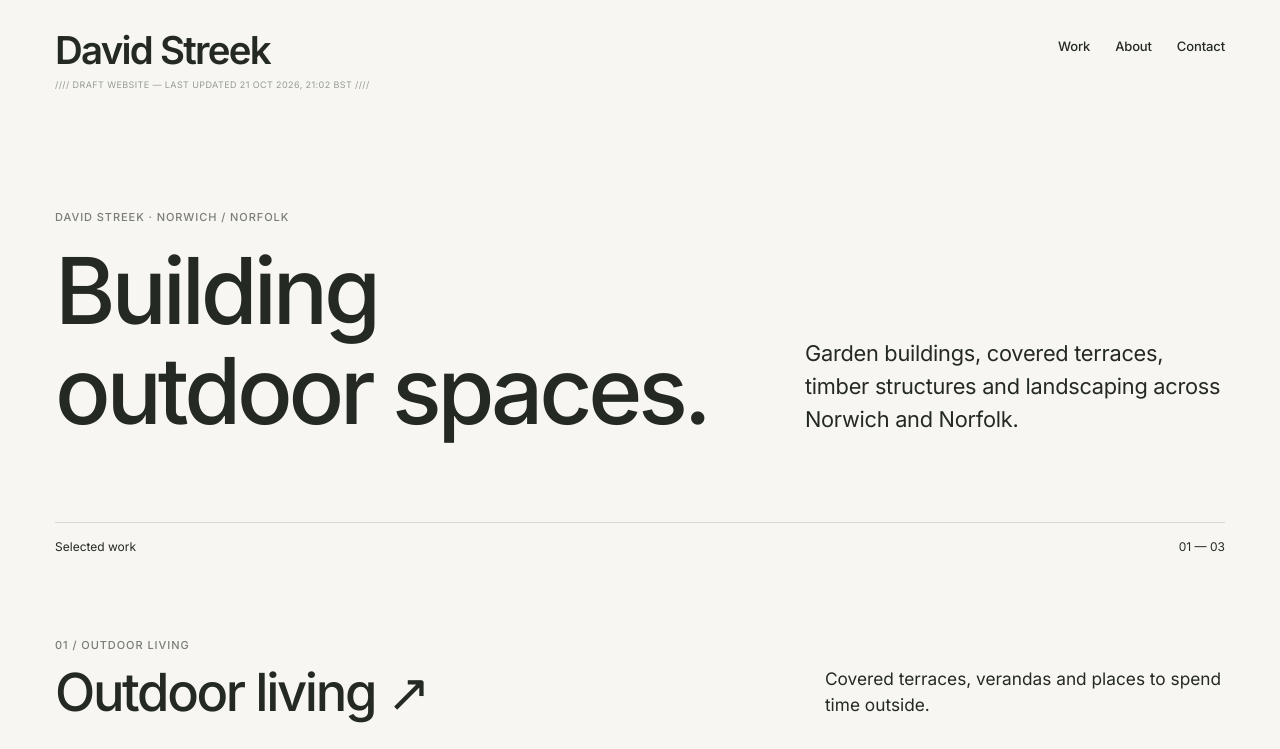
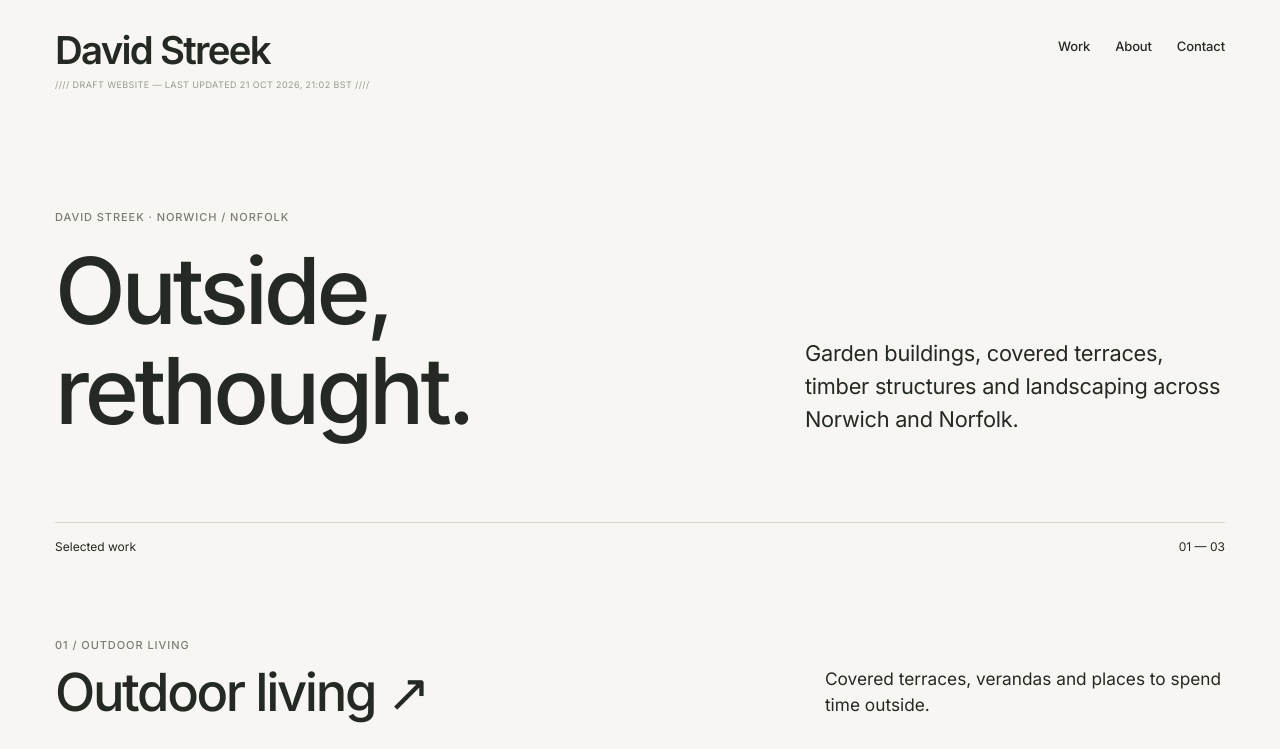
Before and after one commit to davidstreek/davidstreek-website, a plain HTML site: page index.html in a window 1280 px wide. Shown: the top 749 px of the page. Drawn offline with Linux system fonts and the light colour scheme; no server answers.

Commit message:
Restore Outside, rethought homepage headline

```diff
--- a/index.html
+++ b/index.html
@@ -17,7 +17,7 @@
 <link rel="stylesheet" href="/style.css">
 <script type="application/ld+json">{"@context":"https://schema.org","@type":"Person","name":"David Streek","url":"https://davidstreek.com/","description":"Builder of outdoor spaces in Norwich and Norfolk."}</script>
 </head><body><header><div class="brand-group"><a class="brand" href="/" aria-label="David Streek homepage">David Streek</a><div class="draft-stamp">//// DRAFT WEBSITE — LAST UPDATED <time class="last-updated" datetime="2026-10-21T21:02:28+01:00">21 OCT 2026, 21:02 BST</time> ////</div></div><nav class="nav" aria-label="Main navigation"><a href="/#work">Work</a><a href="/#about">About</a><a href="/#contact">Contact</a></nav></header><main class="wrap">
-<section class="intro"><div><div class="eyebrow">David Streek · Norwich / Norfolk</div><h1>Building<br>outdoor spaces.</h1></div><p>Garden buildings, covered terraces, timber structures and landscaping across Norwich and Norfolk.</p></section>
+<section class="intro"><div><div class="eyebrow">David Streek · Norwich / Norfolk</div><h1>Outside,<br>rethought.</h1></div><p>Garden buildings, covered terraces, timber structures and landscaping across Norwich and Norfolk.</p></section>
 <section id="work" aria-labelledby="work-label"><div class="rule"><span id="work-label">Selected work</span><span>01 — 03</span></div>
 <section class="work-category" aria-labelledby="living-title"><div class="category-heading"><div><div class="eyebrow">01 / Outdoor living</div><h2 id="living-title"><a href="/work/outdoor-living.html">Outdoor living <span aria-hidden="true">↗</span></a></h2></div><p>Covered terraces, verandas and places to spend time outside.</p></div><div class="projects">
 <article class="project"><a href="/projects/covered-outdoor-living.html" aria-label="View Covered Outdoor Living"><div class="photo"><img src="/images/covered-outdoor-living-01-20261023-75dc3548.jpg" alt="Completed timber-covered terrace with natural stone paving" loading="lazy"></div><div class="project-name"><span>Covered Outdoor Living <span aria-hidden="true">↗</span></span><small>Covered terrace · Norfolk</small></div></a></article>
```
